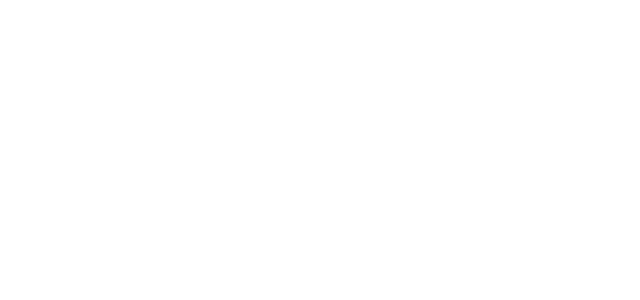
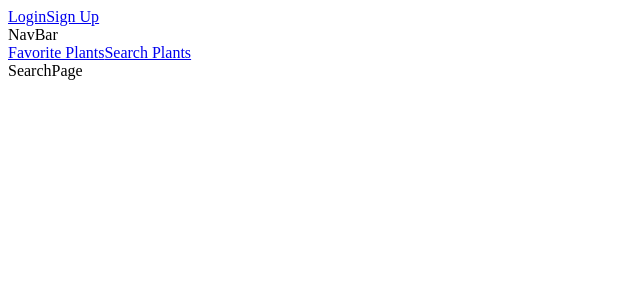
Before and after one commit to Project-Green-Thumb/green-thumb, a React app: page /dashboard/search in a window 1280 px wide. Before the commit this address had no page. Shown: the top 300 px of the page, without its empty margins (0-640 px from the left). Built offline with nearby package versions, Linux system fonts and the light colour scheme.

Commit message:
Adds basic navigation and routing for login, signup, and dashboard pages. Tested to make sure all of the links are working and navigating appropriately.

```diff
--- a/client/App.jsx
+++ b/client/App.jsx
@@ -1,18 +1,21 @@
 import React from 'react';
-import { BrowserRouter, Routes, Route } from 'react-router-dom';
+import { BrowserRouter, Routes, Route, Link } from 'react-router-dom';
 import LoginPage from './pages/LoginPage';
 import SignUpPage from './pages/SignUpPage';
 import FavoritesPage from './pages/FavoritesPage';
 import SearchPage from './pages/SearchPage';
+import NavBar from './components/NavBar';
+import DashBoard from './containers/DashBoard';
 
 const App = () => {
   return (
     <BrowserRouter>
+      <Link to='/'>Login</Link>
+      <Link to='/signUp'>Sign Up</Link>
       <Routes>
-        <Route path='/login' element={<LoginPage />}></Route>
+        <Route path='/' element={<LoginPage />}></Route>
         <Route path='/signUp' element={<SignUpPage />}></Route>
-        <Route path='/favorites' element={<FavoritesPage />}></Route>
-        <Route path='/search' element={<SearchPage />}></Route>
+        <Route path='/dashboard/*' element={<DashBoard />}></Route>
       </Routes>
     </BrowserRouter>
   );
--- a/client/components/NavBar.jsx
+++ b/client/components/NavBar.jsx
@@ -1,7 +1,14 @@
 import React from 'react';
+import { Link } from 'react-router-dom';
 
 const NavBar = () => {
-  return <div>NavBar</div>;
+  return (
+    <div id='nav-bar'>
+      <div>NavBar</div>
+      <Link to='/dashboard/favorites'>Favorite Plants</Link>
+      <Link to='/dashboard/search'>Search Plants</Link>
+    </div>
+  );
 };
 
 export default NavBar;
--- /dev/null
+++ b/client/containers/DashBoard.jsx
@@ -0,0 +1,19 @@
+import React from 'react';
+import NavBar from '../components/NavBar';
+import { Routes, Route } from 'react-router-dom';
+import FavoritesPage from '../pages/FavoritesPage';
+import SearchPage from '../pages/SearchPage';
+
+const DashBoard = () => {
+  return (
+    <div id='dashboard'>
+      <NavBar />
+      <Routes>
+        <Route path='favorites' element={<FavoritesPage />}></Route>
+        <Route path='search' element={<SearchPage />}></Route>
+      </Routes>
+    </div>
+  );
+};
+
+export default DashBoard;
--- a/package.json
+++ b/package.json
@@ -4,7 +4,8 @@
   "description": "plant lookup app",
   "main": "index.js",
   "scripts": {
-    "test": "echo \"Error: no test specified\" && exit 1"
+    "test": "echo \"Error: no test specified\" && exit 1",
+    "dev": "webpack serve --open"
   },
   "author": "Anna Kempel, David Schweitzer, Timothy Cheng, Andrew Mott",
   "license": "ISC",
```
